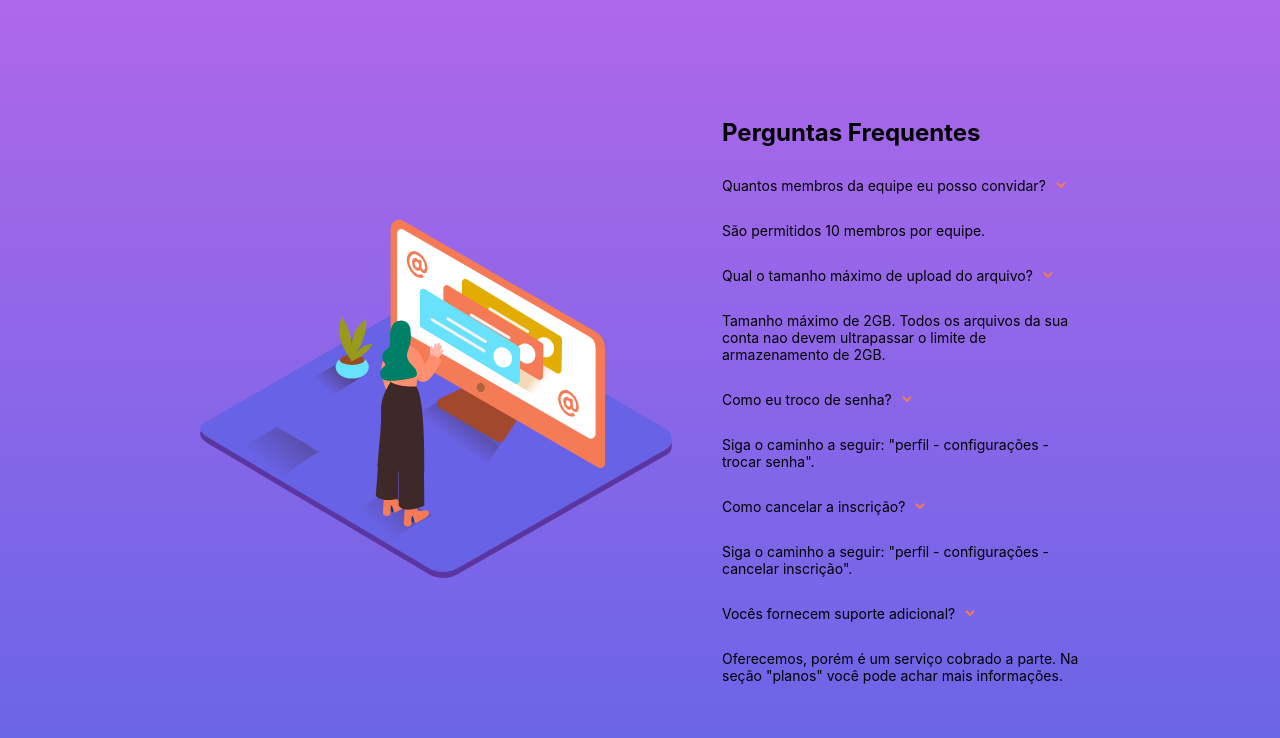
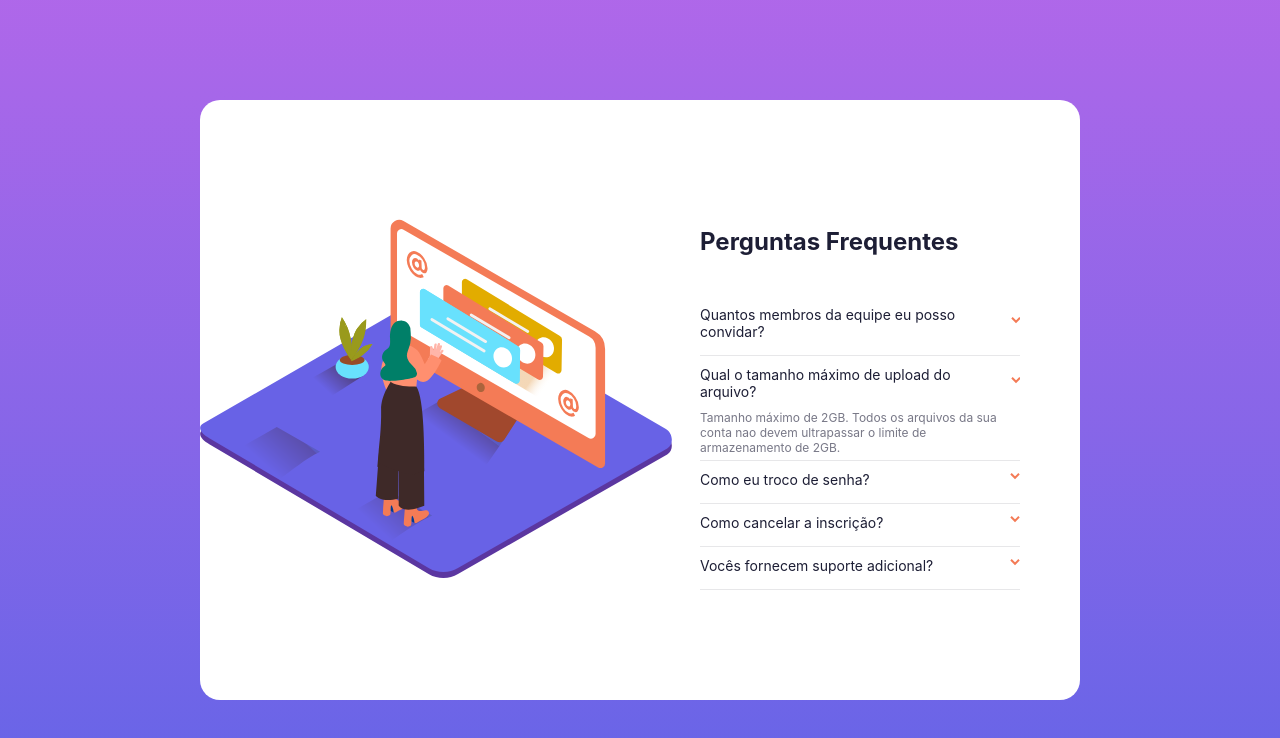
Before and after one commit to anacperdigao/Perguntas-Frequentes, a React (Create React App) app: page / in a window 1280 px wide. Shown: the top 738 px of the page. Built offline with nearby package versions, Linux system fonts and the light colour scheme.

Commit message:
feat: ajuste de layout

```diff
--- a/src/App.css
+++ b/src/App.css
@@ -1,12 +1,18 @@
 .App {
-  display: flex;
-  flex-direction: row;
-  align-items: center;
-  justify-content:space-around;
-  gap: 50px;
   height: 100vh;
   width: 100vw;
   padding: 100px 200px;
   box-sizing: border-box;
   background: linear-gradient(to bottom, hsl(273, 75%, 66%), hsl(240, 73%, 65%));
 }
+
+.container__geral{
+  display: grid;
+  grid-template-columns: 50% 50%;
+  align-items: center;
+  justify-content:space-around;
+  width: 100%;
+  height: 100%;
+  background-color: white;
+  border-radius: 20px;
+}
--- a/src/App.js
+++ b/src/App.js
@@ -5,10 +5,12 @@ import {ReactComponent as WomanOnline} from './images/illustration-woman-online-
 function App() {
   return (
     <div className="App">
-      <div className='container__imagens'>
-        <WomanOnline />
+      <div className='container__geral'>
+        <div className='container__imagens'>
+          <WomanOnline />
+        </div>
+        <ContainerPerguntas />
       </div>
-      <ContainerPerguntas />
     </div>
   );
 }
--- a/src/Components/ContainerPerguntas/ContainerPerguntas.css
+++ b/src/Components/ContainerPerguntas/ContainerPerguntas.css
@@ -1,3 +1,9 @@
 .container__perguntas h1{
     font-size: 24px;
+    color: hsl(238, 29%, 16%);
+    margin-bottom: 40px;
 }
+
+.container__perguntas{
+    padding: 0px 60px;
+}
--- a/src/Components/ContainerPerguntas/index.js
+++ b/src/Components/ContainerPerguntas/index.js
@@ -7,7 +7,7 @@ const ContainerPerguntas = () => {
             <h1>Perguntas Frequentes</h1>
             <PerguntasERespostas
             pergunta = 'Quantos membros da equipe eu posso convidar?'
-            resposta = 'São permitidos 10 membros por equipe.'
+            //resposta = 'São permitidos 10 membros por equipe.'
             />
 
             <PerguntasERespostas
@@ -17,17 +17,17 @@ const ContainerPerguntas = () => {
 
             <PerguntasERespostas
             pergunta = 'Como eu troco de senha?'
-            resposta = 'Siga o caminho a seguir: "perfil - configurações - trocar senha".'
+            //resposta = 'Siga o caminho a seguir: "perfil - configurações - trocar senha".'
             />
 
             <PerguntasERespostas
             pergunta = 'Como cancelar a inscrição?'
-            resposta = 'Siga o caminho a seguir: "perfil - configurações - cancelar inscrição".'
+            //resposta = 'Siga o caminho a seguir: "perfil - configurações - cancelar inscrição".'
             />
 
             <PerguntasERespostas
             pergunta = 'Vocês fornecem suporte adicional?'
-            resposta = 'Oferecemos, porém é um serviço cobrado a parte. Na seção "planos" você pode achar mais informações.'
+            //resposta = 'Oferecemos, porém é um serviço cobrado a parte. Na seção "planos" você pode achar mais informações.'
             />
 
         </div>
--- a/src/Components/PerguntasERespostas/PerguntasERespostas.css
+++ b/src/Components/PerguntasERespostas/PerguntasERespostas.css
@@ -1,10 +1,31 @@
-.perguntas-respostas p{
+.perguntas{
+    margin: 10px 0px 5px 0px;
+    color: hsl(238, 29%, 16%);
     font-size: 14px;
+}
+
+.perguntas:hover{
+    color: hsl(14, 88%, 65%);
 }
 
 .pergunta-imagem{
     display: flex;
     flex-direction: row;
     align-items: center;
-    gap: 10px;
+    justify-content: space-between;
+    gap: 20px;
+    cursor: pointer;
 }
+
+.respostas{
+    font-size: 12px;
+    color: hsl(240, 6%, 50%);
+    margin: 5px 0px;
+}
+
+.perguntas-respostas{
+    border-bottom: 1px solid hsl(240, 5%, 91%);
+    display: flex;
+    flex-direction: column;
+    justify-content: center;
+}
--- a/src/Components/PerguntasERespostas/index.js
+++ b/src/Components/PerguntasERespostas/index.js
@@ -8,7 +8,7 @@ const PerguntasERespostas = ({pergunta, resposta}) => {
                 <p className='perguntas'>{pergunta}</p>
                 <IconArrow />
             </div>
-            <p className='resposta'>{resposta}</p>
+            <p className='respostas'>{resposta}</p>
         </div>
     )
 }
```
